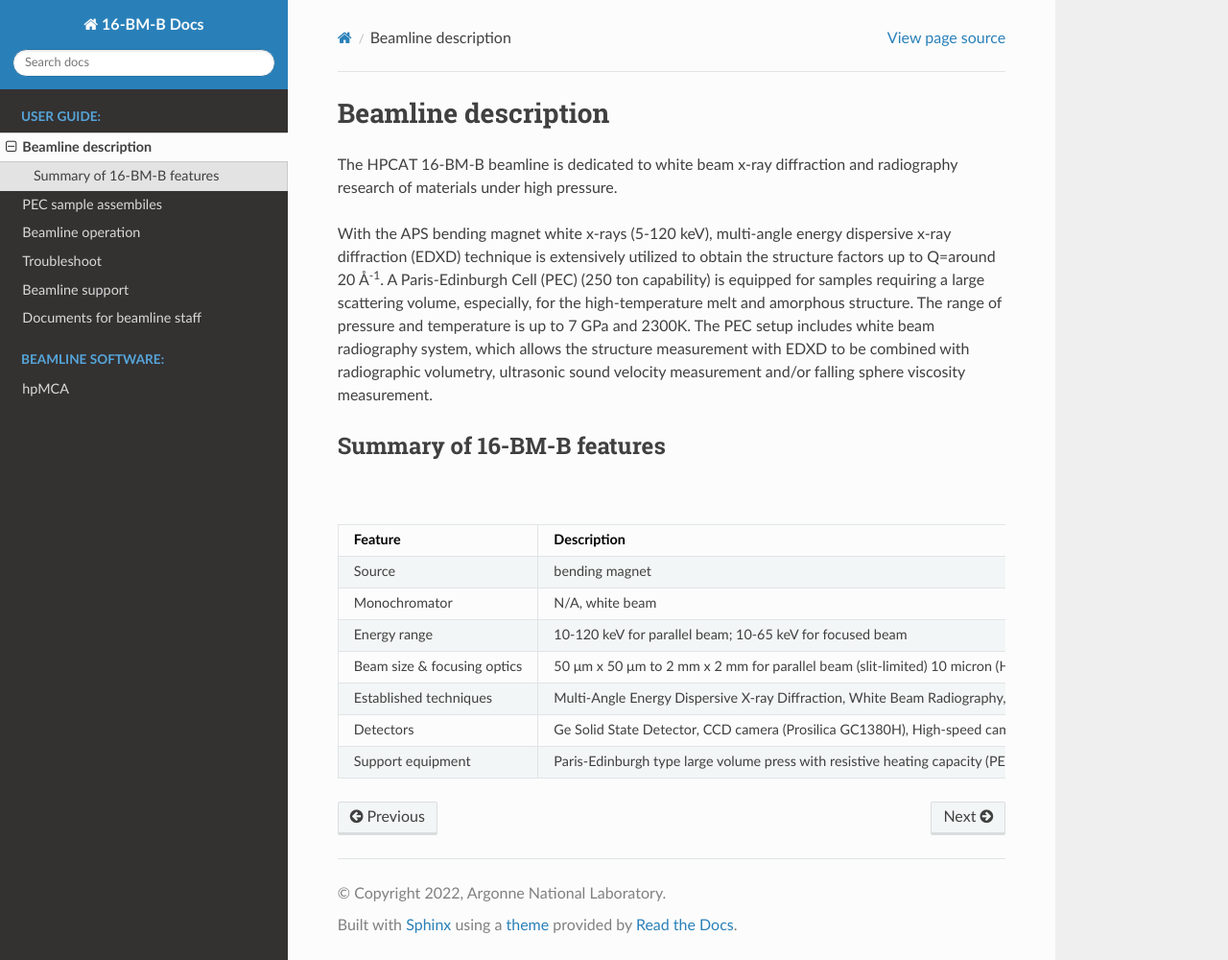
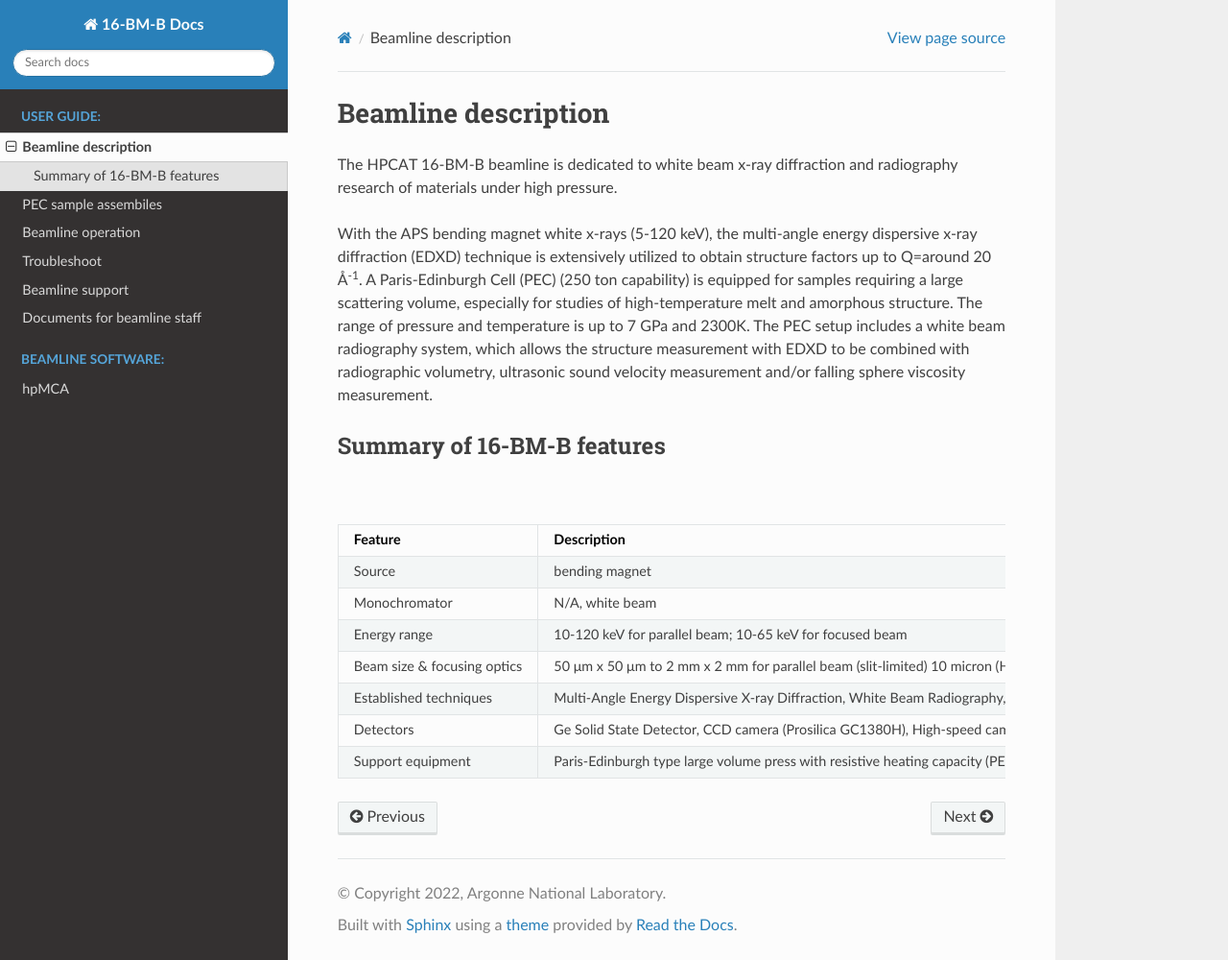
Before and after one commit to taeastmo/16BMB_manual, a Sphinx documentation site: the page built from docs/source/beamline_description.rst, in a window 1280 px wide and 1000 px high. Shown: the whole window at 96% size. Built offline with Sphinx 7.4.7 and the Read the Docs theme 3.1.0, drawn with Linux system fonts in a browser that asks for light colours.

Commit message:
Update beamline_description.rst

```diff
--- a/docs/source/beamline_description.rst
+++ b/docs/source/beamline_description.rst
@@ -6,12 +6,12 @@ Beamline description
 The HPCAT 16-BM-B beamline is dedicated to white beam x-ray diffraction and radiography
 research of materials under high pressure.
 
-With the APS bending magnet white x-rays (5-120 keV), multi-angle energy
+With the APS bending magnet white x-rays (5-120 keV), the multi-angle energy
 dispersive x-ray diffraction (EDXD) technique is extensively utilized to obtain
-the structure factors up to Q=around 20 Å\ :sup:`-1`. A Paris-Edinburgh Cell (PEC)
+structure factors up to Q=around 20 Å\ :sup:`-1`. A Paris-Edinburgh Cell (PEC)
 (250 ton capability) is equipped for samples requiring a large scattering volume,
-especially, for the high-temperature melt and amorphous structure. The range of
-pressure and temperature is up to 7 GPa and 2300K. The PEC setup includes white
+especially for studies of high-temperature melt and amorphous structure. The range of
+pressure and temperature is up to 7 GPa and 2300K. The PEC setup includes a white
 beam radiography system, which allows the structure measurement with EDXD to be
 combined with radiographic volumetry, ultrasonic sound velocity measurement and/or
 falling sphere viscosity measurement.
```
